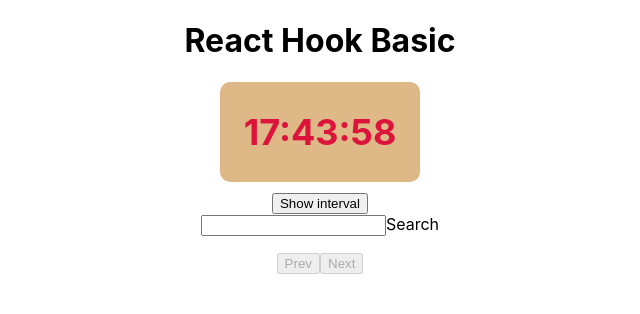
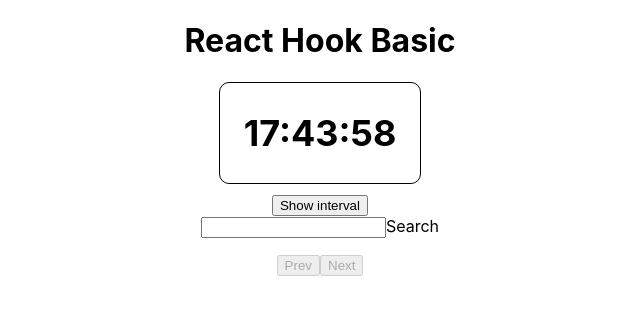
Before and after one commit to kimvanha01/mars-react-hook-basic, a React (Create React App) app: page / in a window 1280 px wide. Shown: the top 314 px of the page, without its empty margins (320-960 px from the left). Built offline with nearby package versions, Linux system fonts and the light colour scheme; no server answers.

Commit message:
5th Commit : Custom Hook useClock

```diff
--- a/src/components/Clock/Clock.scss
+++ b/src/components/Clock/Clock.scss
@@ -1,15 +1,16 @@
 .clock {
-    background-color: burlywood;
-    color           : crimson;
-    width           : 200px;
-    height          : 100px;
-    margin          : auto;
-    transition      : all 0.35s ease-in-out 0s;
-    display         : flex;
-    align-items     : center;
-    justify-content : center;
-    margin-bottom   : 10px;
-    border-radius   : 10px;
+
+    color          : black;
+    width          : 200px;
+    height         : 100px;
+    margin         : auto;
+    transition     : all 0.35s ease-in-out 0s;
+    display        : flex;
+    align-items    : center;
+    justify-content: center;
+    margin-bottom  : 10px;
+    border-radius  : 10px;
+    border         : 1px solid black;
 
     p {
         font-size  : 36px;
--- a/src/components/Clock/index.jsx
+++ b/src/components/Clock/index.jsx
@@ -1,36 +1,14 @@
-import React, { useEffect, useState } from 'react';
+import React from 'react';
+import useClock from '../../hooks/useClock';
+
 import './Clock.scss';
 Clock.propTypes = {
 
 };
-const formatDate = (date) => {
-    if (!date) return;
 
-    const hours = `0${date.getHours()}`.slice(-2);
-    const mins = `0${date.getMinutes()}`.slice(-2);
-    const secs = `0${date.getSeconds()}`.slice(-2);
+function Clock() {
 
-    return `${hours}:${mins}:${secs}`;
-}
-function Clock(props) {
-
-    const [timeString, setTimeString] = useState('')
-
-    useEffect(() => {
-        const clockInterval = setInterval(() => {
-            const now = new Date();
-            //HH:mm:ss
-
-            const newTimeString = formatDate(now);
-            setTimeString(newTimeString);
-        }, 1000);
-
-        return () => {
-            //clean up
-            console.log('Clean up');
-            clearInterval(clockInterval);
-        }
-    }, [])
+    const { timeString } = useClock();
 
     return (
         <div className="clock">
--- /dev/null
+++ b/src/hooks/useClock.js
@@ -0,0 +1,36 @@
+import { useEffect, useState } from 'react'; // khong render jsx nen khong can import React
+
+const formatDate = (date) => {
+    if (!date) return;
+
+    const hours = `0${date.getHours()}`.slice(-2);
+    const mins = `0${date.getMinutes()}`.slice(-2);
+    const secs = `0${date.getSeconds()}`.slice(-2);
+
+    return `${hours}:${mins}:${secs}`;
+}
+function useClock() {
+
+    const [timeString, setTimeString] = useState('')
+
+    useEffect(() => {
+        const clockInterval = setInterval(() => {
+            const now = new Date();
+            //HH:mm:ss
+
+            const newTimeString = formatDate(now);
+            setTimeString(newTimeString);
+        }, 1000);
+
+        return () => {
+            //clean up
+            console.log('Clean up');
+            clearInterval(clockInterval);
+        }
+    }, []);
+
+
+    return { timeString }; // return du lieu
+}
+
+export default useClock;
```
